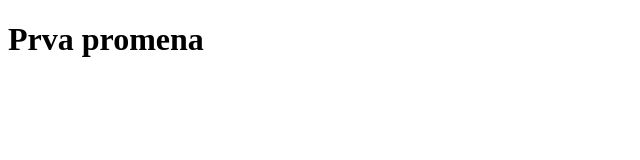
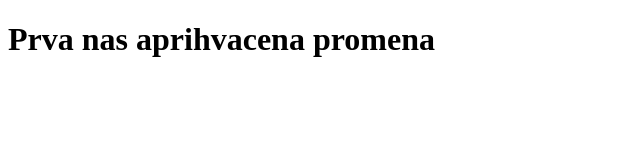
Before and after one commit to StankovicMarko333/02.02.2020, a plain HTML site: page index.html in a window 1280 px wide. Shown: the whole page, without its empty margins (0-640 px from the left). Drawn offline with Linux system fonts and the light colour scheme.

Commit message:
Update index.html

```diff
--- a/index.html
+++ b/index.html
@@ -15,7 +15,7 @@
         <!--[if lt IE 7]>
             <p class="browsehappy">You are using an <strong>outdated</strong> browser. Please <a href="#">upgrade your browser</a> to improve your experience.</p>
         <![endif]-->
-        <h1>Prva promena</h1>
+        <h1>Prva nas aprihvacena promena</h1>
         <script src="" async defer></script>
     </body>
 </html>
```
